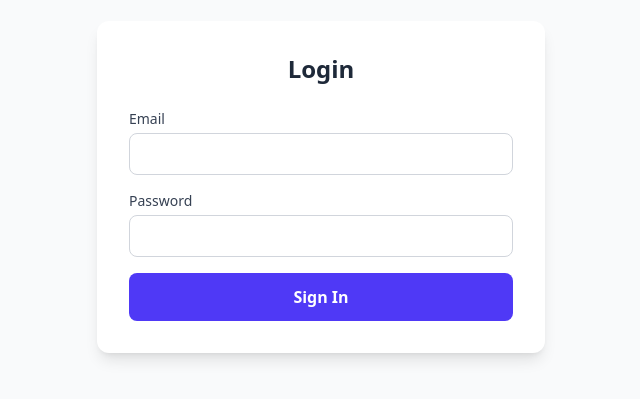
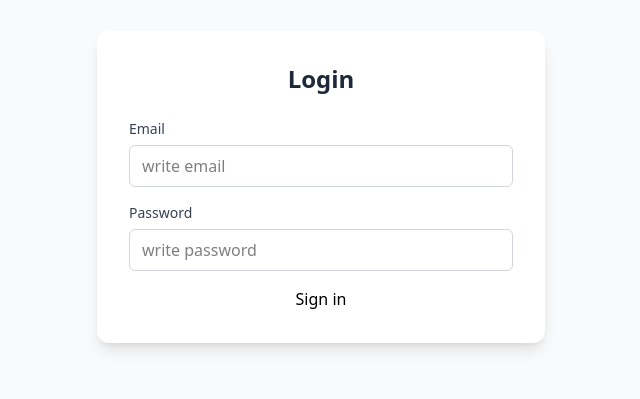
Before and after one commit to kestenbaum/Collab-Task-Hub, a Next.js app in the folder frontend/: page /test in a window 1280 px wide. Shown: the part 213-612 px from the top of the page, without its empty margins (319-959 px from the left). Built offline with nearby package versions, Linux system fonts and the light colour scheme.

Commit message:
KAN-18 Frontend: Create Atomic UI Components (Buttons, Inputs, Badges)

```diff
--- a/frontend/app/test/page.tsx
+++ b/frontend/app/test/page.tsx
@@ -2,6 +2,8 @@
 import { zodResolver } from '@hookform/resolvers/zod';
 import { SubmitHandler, useForm } from 'react-hook-form';
 import * as z from 'zod';
+
+import { Button, FormWrapper, Input } from '@/components/ui';
 
 const loginSchema = z.object({
   email: z.string().email('Invalid email address').min(1, 'Email is required'),
@@ -28,43 +30,21 @@ export default function Page() {
       <div className="w-full max-w-md rounded-xl bg-white p-8 shadow-lg">
         <h1 className="mb-6 text-2xl font-bold text-gray-800 text-center">Login</h1>
 
-        <form onSubmit={handleSubmit(onSubmit)} className="space-y-4">
-          <div>
-            <label className="mb-1 block text-sm font-medium text-gray-700">Email</label>
-            <input
-              {...register('email')}
-              className={`w-full rounded-lg border px-4 py-2 outline-none transition-all focus:ring-2 ${
-                errors.email
-                  ? 'border-red-500 focus:ring-red-200'
-                  : 'border-gray-300 focus:border-blue-500 focus:ring-blue-200'
-              }`}
-            />
-            {errors.email && <p className="mt-1 text-xs text-red-500">{errors.email.message}</p>}
-          </div>
-
-          <div>
-            <label className="mb-1 block text-sm font-medium text-gray-700">Password</label>
-            <input
-              type="password"
-              {...register('password')}
-              className={`w-full rounded-lg border px-4 py-2 outline-none transition-all focus:ring-2 ${
-                errors.password
-                  ? 'border-red-500 focus:ring-red-200'
-                  : 'border-gray-300 focus:border-blue-500 focus:ring-blue-200'
-              }`}
-            />
-            {errors.password && (
-              <p className="mt-1 text-xs text-red-500">{errors.password.message}</p>
-            )}
-          </div>
-
-          <button
-            type="submit"
-            className="w-full rounded-lg bg-indigo-600 py-3 font-semibold text-white transition-colors hover:bg-indigo-700"
-          >
-            Sign In
-          </button>
-        </form>
+        <FormWrapper onSubmit={handleSubmit(onSubmit)}>
+          <Input
+            label="Email"
+            placeholder="write email"
+            error={errors.email?.message}
+            {...register('email')}
+          />
+          <Input
+            label="Password"
+            placeholder="write password"
+            error={errors.password?.message}
+            {...register('password')}
+          />
+          <Button type="submit">Sign in</Button>
+        </FormWrapper>
       </div>
     </div>
   );
--- /dev/null
+++ b/frontend/components/ui/Button.tsx
@@ -0,0 +1,21 @@
+import { ButtonHTMLAttributes, forwardRef } from 'react';
+
+interface ButtonProps extends ButtonHTMLAttributes<HTMLButtonElement> {
+  isLoading?: boolean;
+  variant?: 'primary' | 'secondary' | 'danger';
+}
+
+export const Button = forwardRef<HTMLButtonElement, ButtonProps>(
+  ({ children, isLoading, variant = 'primary', className, disabled, ...props }, ref) => {
+    return (
+      <button ref={ref} disabled={isLoading || disabled} {...props}>
+        {isLoading && (
+          <span className="w-4 h-4 border-2 border-white/30 border-t-white rounded-full animate-spin" />
+        )}
+        {children}
+      </button>
+    );
+  },
+);
+
+Button.displayName = 'Button';
--- /dev/null
+++ b/frontend/components/ui/FormWrapper.tsx
@@ -0,0 +1,13 @@
+import React, { FC, FormHTMLAttributes } from 'react';
+
+interface FormWrapperProps extends FormHTMLAttributes<HTMLFormElement> {
+  children: React.ReactNode;
+}
+
+export const FormWrapper: FC<FormWrapperProps> = ({ children, ...rest }) => {
+  return (
+    <form {...rest} className={`flex flex-col gap-4 w-full ${rest.className || ''}`}>
+      {children}
+    </form>
+  );
+};
--- /dev/null
+++ b/frontend/components/ui/Input.tsx
@@ -0,0 +1,36 @@
+import { forwardRef, InputHTMLAttributes } from 'react';
+
+interface InputProps extends InputHTMLAttributes<HTMLInputElement> {
+  label?: string;
+  error?: string;
+  helperText?: string;
+}
+
+export const Input = forwardRef<HTMLInputElement, InputProps>(
+  ({ label, error, helperText, className, ...props }, ref) => {
+    return (
+      <div className="flex flex-col gap-1.5 w-full">
+        {label && <label className="text-sm font-medium text-gray-700">{label}</label>}
+
+        <input
+          ref={ref}
+          className={`
+            px-3 py-2 rounded-md border transition-colors
+            focus:outline-none focus:ring-2
+            ${error ? 'border-red-500 ' : 'border-gray-300 '}
+            ${className}
+          `}
+          {...props}
+        />
+
+        {error ? (
+          <span className="text-xs text-red-500 mt-1">{error}</span>
+        ) : helperText ? (
+          <span className="text-xs text-gray-500 mt-1">{helperText}</span>
+        ) : null}
+      </div>
+    );
+  },
+);
+
+Input.displayName = 'Input';
--- /dev/null
+++ b/frontend/components/ui/index.ts
@@ -0,0 +1,5 @@
+import { Button } from '@/components/ui/Button';
+import { Input } from '@/components/ui/Input';
+import { FormWrapper } from '@/components/ui/FormWrapper';
+
+export { Button, Input, FormWrapper };
--- a/frontend/next.config.ts
+++ b/frontend/next.config.ts
@@ -2,7 +2,7 @@ import type { NextConfig } from 'next';
 
 const nextConfig: NextConfig = {
   /* config options here */
-  output: "standalone",
+  output: 'standalone',
 };
 
 export default nextConfig;
```
Also changed, not shown: 1 other file (tests, documents, lock files or other folders).
